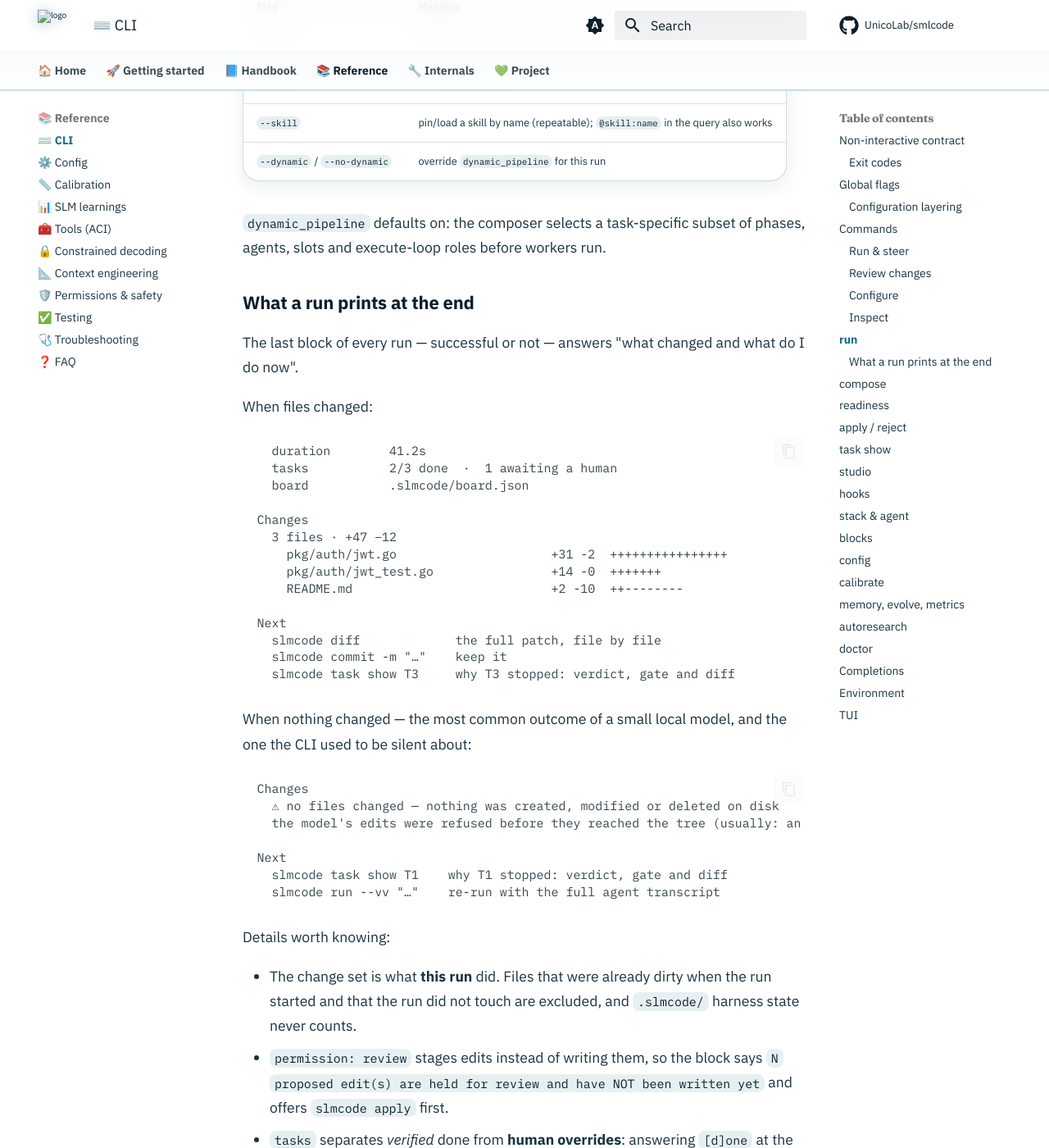
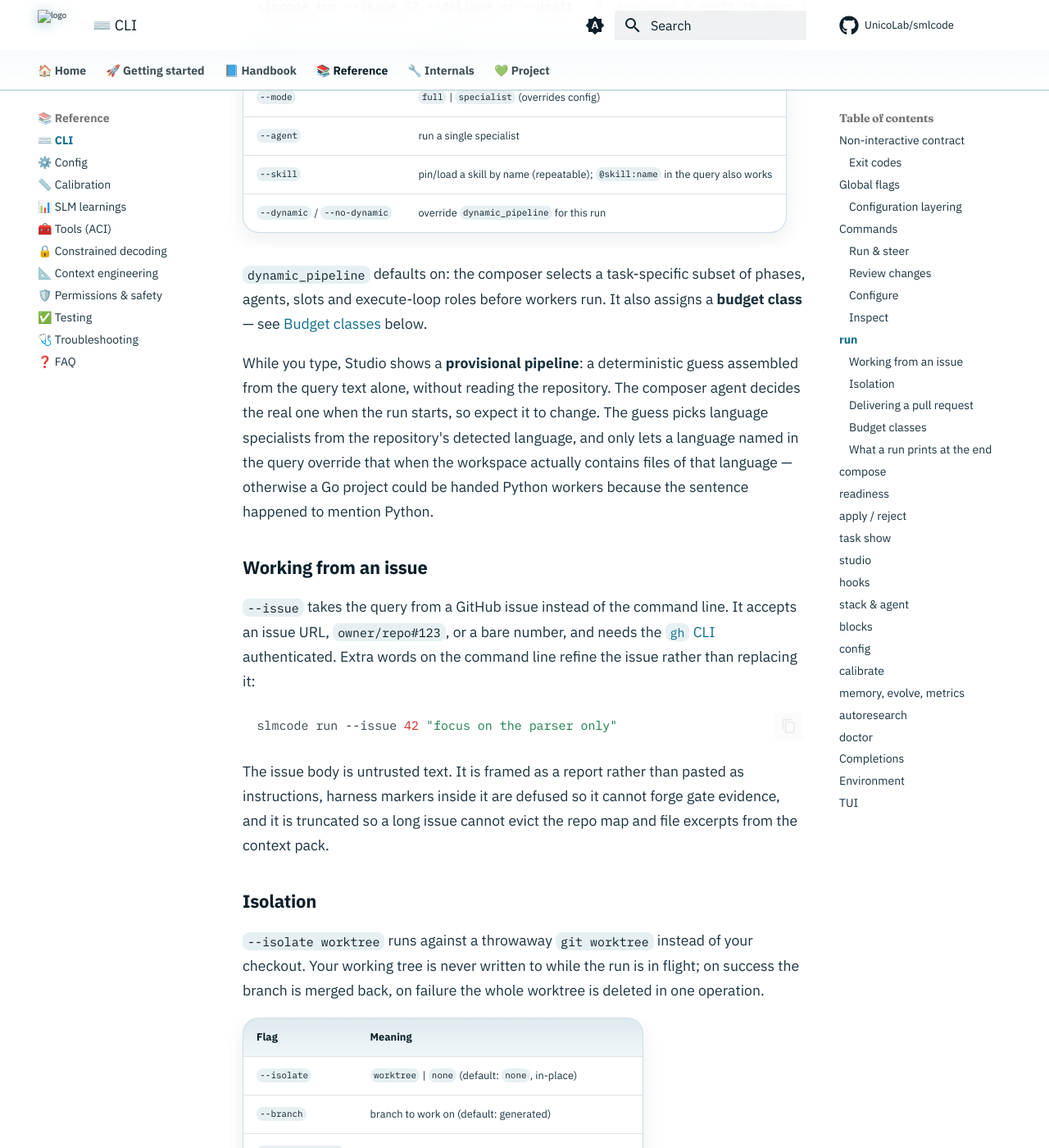
Before and after one commit to UnicoLab/smlcode, an MkDocs documentation site: the page built from docs/cli.md, in a window 1280 px wide and 1400 px high, scrolled down 6567 px. Shown: the whole window at 82% size. Built offline with MkDocs 1.6.1 and Material for MkDocs 9.7.7, drawn with Linux system fonts in a browser that asks for light colours; comment, search, counter and statistics services are not loaded; some of the changed text lies outside the part shown.

Commit message:
docs: acceptance criteria, budget classes, isolation and delivery
The three surfaces a user meets these through:

- cli.md gains the run flags (--issue, --isolate, --deliver and friends), what
  a budget class buys, and why the provisional pipeline shown while typing is a
  guess rather than a decision.
- config.md gains model_roles, model_escalation and escalate_after.
- concepts.md explains why acceptance is a contract rather than a paragraph,
  and what the third UNVERIFIED verdict is for.

````diff
--- a/docs/cli.md
+++ b/docs/cli.md
@@ -163,6 +163,9 @@
 slmcode run --think-passes 2 --parallel 2 --retries 2 "…"
 slmcode run "…"                               # headless: gates auto-approve, logged
 slmcode run --on-gate-timeout=stop "…"        # headless: refuse up front instead
+slmcode run --issue 42                        # take the query from a GitHub issue
+slmcode run --isolate worktree "…"            # work in a throwaway git worktree
+slmcode run --issue 42 --deliver pr --draft   # …and open a draft PR when it passes
 ```
 
 | Flag | Meaning |
@@ -173,7 +176,79 @@
 | `--dynamic` / `--no-dynamic` | override `dynamic_pipeline` for this run |
 
 `dynamic_pipeline` defaults on: the composer selects a task-specific subset of phases, agents,
-slots and execute-loop roles before workers run.
+slots and execute-loop roles before workers run. It also assigns a **budget class** — see
+[Budget classes](#budget-classes) below.
+
+While you type, Studio shows a **provisional pipeline**: a deterministic guess assembled from the
+query text alone, without reading the repository. The composer agent decides the real one when the
+run starts, so expect it to change. The guess picks language specialists from the repository's
+detected language, and only lets a language named in the query override that when the workspace
+actually contains files of that language — otherwise a Go project could be handed Python workers
+because the sentence happened to mention Python.
+
+### Working from an issue
+
+`--issue` takes the query from a GitHub issue instead of the command line. It accepts an issue
+URL, `owner/repo#123`, or a bare number, and needs the [`gh` CLI](https://cli.github.com)
+authenticated. Extra words on the command line refine the issue rather than replacing it:
+
+```bash
+slmcode run --issue 42 "focus on the parser only"
+```
+
+The issue body is untrusted text. It is framed as a report rather than pasted as instructions,
+harness markers inside it are defused so it cannot forge gate evidence, and it is truncated so a
+long issue cannot evict the repo map and file excerpts from the context pack.
+
+### Isolation
+
+`--isolate worktree` runs against a throwaway `git worktree` instead of your checkout. Your
+working tree is never written to while the run is in flight; on success the branch is merged back,
+on failure the whole worktree is deleted in one operation.
+
+| Flag | Meaning |
+|---|---|
+| `--isolate` | `worktree` \| `none` (default: `none`, in-place) |
+| `--branch` | branch to work on (default: generated) |
+| `--keep-worktree` | keep the branch when an isolated run fails, to inspect it |
+
+Harness state stays in your checkout's `.slmcode/` while the work happens in the worktree, so
+memory, the board and the learned policy keep accumulating where they belong. Isolation needs a
+git repository with at least one commit; it refuses up front, before the run starts, when it
+cannot be used.
+
+### Delivering a pull request
+
+`--deliver pr` opens a pull request when the run succeeds. It **always asks first**, printing the
+branch, title and the exact file list — with no TTY it refuses unless `--yes` is given.
+
+| Flag | Meaning |
+|---|---|
+| `--deliver` | `pr` opens a pull request (asks first) |
+| `--base` | pull request base branch |
+| `--draft` | open the pull request as a draft |
+| `--yes` | skip the confirmation (required with no TTY) |
+
+Only the files the run's completed tasks named are staged — never `git add -A` — so unrelated work
+in your tree is left alone. The PR body carries the task list and the acceptance criteria that were
+verified. With `--isolate worktree`, a delivered PR is the delivery: the branch is left for review
+rather than also being merged locally.
+
+### Budget classes
+
+The composer classifies each request on two axes — complexity (`trivial`, `simple`, `standard`,
+`critical`) and kind (`inquiry`, `task`, `debug`) — and the pair decides how much of the run's
+budget it is worth: which optional phases run, how many corrective waves, how many think passes and
+QA rounds, and whether the strict reviewer engages.
+
+```bash
+slmcode compose "fix the typo in README.md"      # → trivial:task · 5 phases · 1 wave
+slmcode compose "rotate the production API key"  # → critical:task · 12 phases · 4 waves
+```
+
+A class may lower cost below your configuration but never re-enables a gate you switched off. The
+only gate a class turns off is the smoke requirement for a read-only `inquiry`, which writes
+nothing and so could never satisfy it.
 
 ### What a run prints at the end
 
````
Also changed, not shown: docs/concepts.md (+31 -0 lines), docs/config.md (+3 -0 lines).
